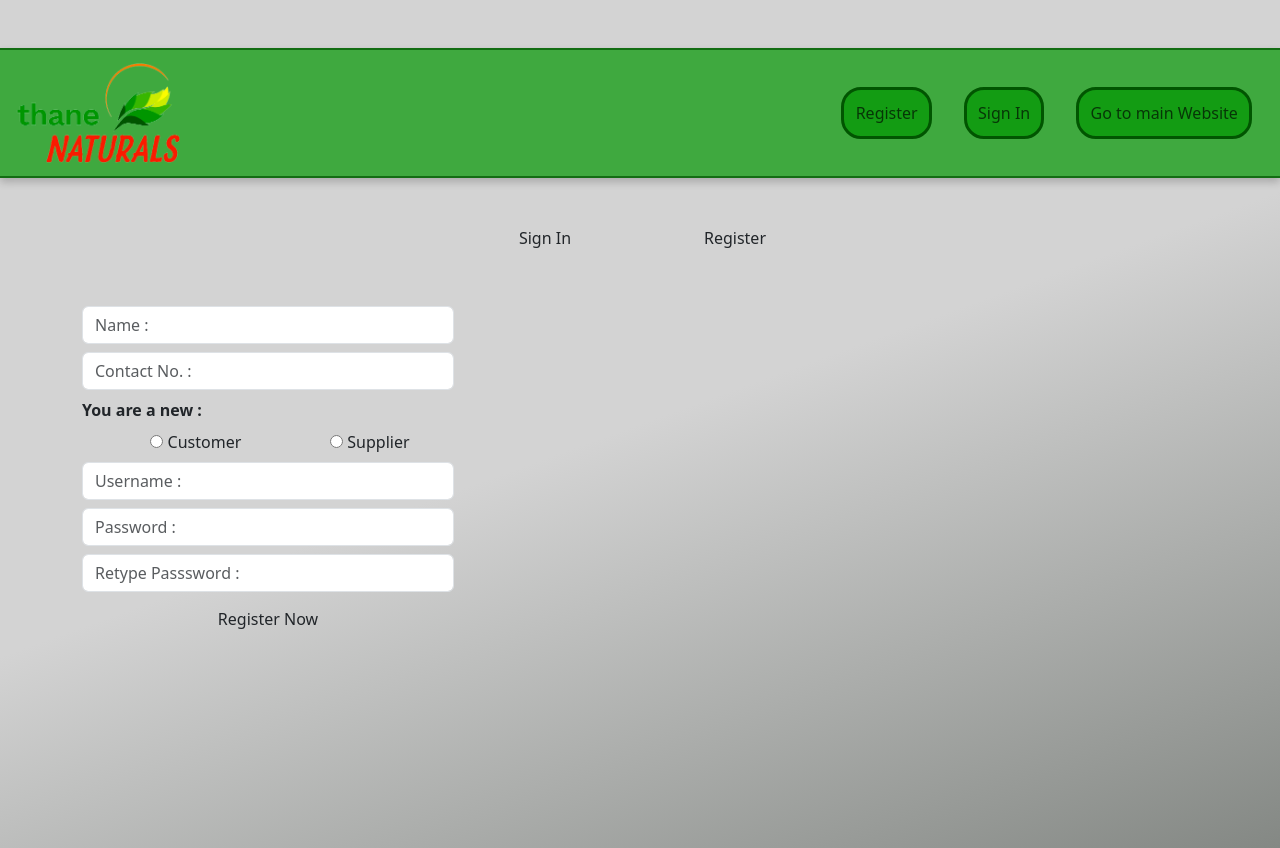
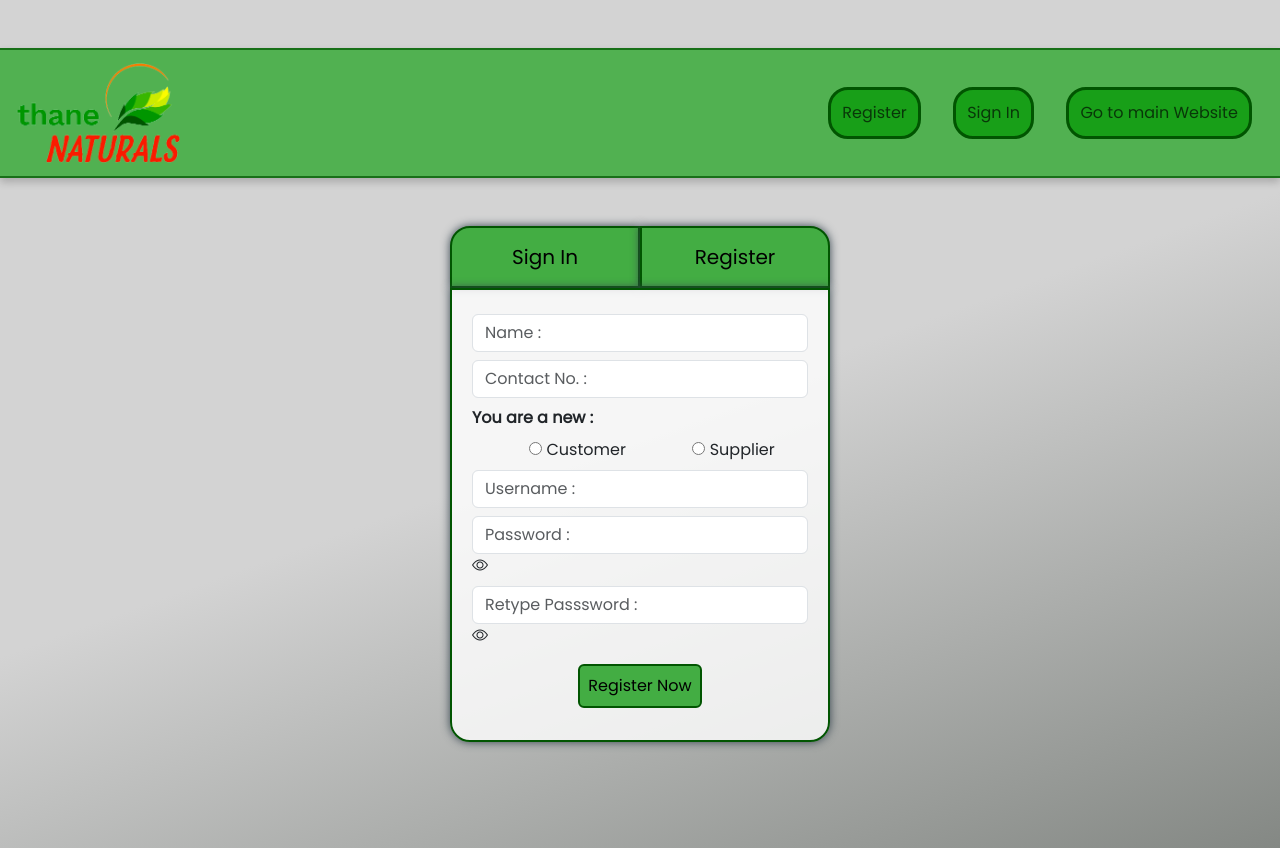
Before and after one commit to kittenknee/TNaturals, an Angular app: page /register in a window 1280 px wide. Built offline with nearby package versions, Linux system fonts and the light colour scheme.

Commit message:
Register page 3

```diff
--- a/src/app/homepage/navbar/navbar.component.scss
+++ b/src/app/homepage/navbar/navbar.component.scss
@@ -1,5 +1,5 @@
 .bg-color{
-    background-color: rgba(0,151,0,0.7);
+    background-color: rgba(67,173,67, 0.9);
     border-bottom: 2px solid rgba(1, 85, 1, 0.7);
     border-top: 2px solid rgba(1, 85, 1, 0.7);
     box-shadow: 0px 4px 8px rgba(0, 0, 0, 0.2);
--- a/src/app/homepage/register/register.component.html
+++ b/src/app/homepage/register/register.component.html
@@ -1,29 +1,31 @@
-<div class="container justify-content-center">
-    <div class="row mt-1 mt-md-5 my-2 justify-content-center">
-        <div class="col-6 col-md-2 text-center">
+<div class="container my-5 justify-content-center">
+    <div class="row mt-1 mt-md-5 justify-content-center top-menu">
+        <div class="col-6 col-md-2 text-center signin">
             <a class="nav-link" routerLink="/signin" routerLinkActive="">Sign In</a>
         </div>
-        <div class="col-6 col-md-2 text-center">
+        <div class="col-6 col-md-2 text-center reg">
             <a class="nav-link" routerLink="/register" routerLinkActive="">Register</a>
         </div>
     </div>
-    <div class="row mt-1 mt-md-5">
-        <form [formGroup]="registerForm" (ngSubmit)="onSubmit()" class="">
-            <div class="col-12 col-md-4 my-2">
+    <div class="row justify-content-center">
+        <div class="col-12 col-md-4">
+            <div class="row regForm">
+                <form [formGroup]="registerForm" (ngSubmit)="onSubmit()">
+                    <div class="col-12 col-md-12 my-2">
                         <input id="name" type="text" placeholder="Name :" class="form-control" formControlName="name" required>
                         <div *ngIf="registerForm.get('name')?.touched">
-                    <small *ngIf="registerForm.get('name')?.hasError('required')">* Name is required</small>
-                    <small *ngIf="registerForm.get('name')?.hasError('minlength') || registerForm.get('name')?.hasError('maxlength')">* Name should be between 5-25 characters</small>
+                            <small *ngIf="registerForm.get('name')?.hasError('required')"> <i class="bi bi-exclamation-triangle-fill"></i> Name is required</small>
+                            <small *ngIf="registerForm.get('name')?.hasError('minlength') || registerForm.get('name')?.hasError('maxlength')"> <i class="bi bi-exclamation-triangle-fill"></i> Name should be between 5-25 characters</small>
                         </div>
                     </div>
-            <div class="col-12 col-md-4 my-2">
+                    <div class="col-12 col-md-12 my-2">
                         <input id="contact" type="text" placeholder="Contact No. :" class="form-control" formControlName="contact">
                         <div *ngIf="registerForm.get('contact')?.touched">
-                    <small *ngIf="registerForm.get('contact')?.hasError('required')">* Contact is required</small>
-                    <small *ngIf="registerForm.get('contact')?.hasError('pattern')">* Please enter a valid contact</small>
+                            <small *ngIf="registerForm.get('contact')?.hasError('required')"><i class="bi bi-exclamation-triangle-fill"></i> Contact is required</small>
+                            <small *ngIf="registerForm.get('contact')?.hasError('pattern')"><i class="bi bi-exclamation-triangle-fill"></i> Please enter a valid contact</small>
                         </div>
                     </div>
-            <div class="col-12 col-md-4 my-2">
+                    <div class="col-12 col-md-12 my-2">
                         <label class="form-label" for="radio"><b>You are a new :</b></label>
                         <div class="form-check d-flex justify-content-around">
                             <label>
@@ -34,47 +36,49 @@
                             </label>
                         </div>
                         <div *ngIf="registerForm.get('type')?.touched">
-                    <small *ngIf="registerForm.get('type')?.hasError('required')">* User type is required</small>
-                    <!-- <small *ngIf="registerForm.get('type')?.hasError('pattern')">* Please enter a valid contact</small> -->
+                            <small *ngIf="registerForm.get('type')?.hasError('required')"><i class="bi bi-exclamation-triangle-fill"></i> User type is required</small>
                         </div>
                     </div>
-            <div class="col-12 col-md-4 my-2">
+                    <div class="col-12 col-md-12 my-2">
                         <input id="uname" type="text" placeholder="Username :" class="form-control" formControlName="uname" required>
                         <div *ngIf="registerForm.get('uname')?.touched">
-                    <small *ngIf="registerForm.get('uname')?.hasError('required')">* Name is required</small>
-                    <small *ngIf="registerForm.get('uname')?.hasError('minlength') || registerForm.get('uname')?.hasError('maxlength')">* Username should be between 5-25 characters</small>
+                            <small *ngIf="registerForm.get('uname')?.hasError('required')"><i class="bi bi-exclamation-triangle-fill"></i> Username is required</small>
+                            <small *ngIf="registerForm.get('uname')?.hasError('minlength') || registerForm.get('uname')?.hasError('maxlength')"><i class="bi bi-exclamation-triangle-fill"></i> Username should be between 5-25 characters</small>
                         </div>
                     </div>
-            <div class="col-12 col-md-4 my-2">
-                <input id="pword" type="password" placeholder="Password :" class="form-control" formControlName="pword" required>
+                    <div class="col-12 col-md-12 my-2 d-grid">
+                        <input id="pword" type="password" placeholder="Password :" class="form-control" formControlName="pword" required><i class="bi bi-eye" *ngIf="viewPword" (click)="viewPass()"></i><i class="bi bi-eye-slash" *ngIf="!viewPword" (click)="hidePass()"></i>
                         <div *ngIf="registerForm.get('pword')?.touched">
-                    <small *ngIf="registerForm.get('pword')?.hasError('required')">* Name is required</small>
-                    <small *ngIf="registerForm.get('pword')?.hasError('minlength') || registerForm.get('pword')?.hasError('maxlength')">* Password should be between 5-25 characters</small>
+                            <small *ngIf="registerForm.get('pword')?.hasError('required')"><i class="bi bi-exclamation-triangle-fill"></i> Password is required</small>
+                            <small *ngIf="registerForm.get('pword')?.hasError('minlength') || registerForm.get('pword')?.hasError('maxlength')"><i class="bi bi-exclamation-triangle-fill"></i> Password should be between 5-25 characters</small>
                         </div>
                     </div>
-            <div class="col-12 col-md-4 my-2">
-                <input id="pword1" type="password" placeholder="Retype Passsword :" class="form-control" formControlName="pword1" required>
+                    <div class="col-12 col-md-12 my-2">
+                        <input id="pword1" type="password" placeholder="Retype Passsword :" class="form-control" formControlName="pword1" required><i class="bi bi-eye" *ngIf="viewRPword" (click)="viewRPass()"></i><i class="bi bi-eye-slash" *ngIf="!viewRPword" (click)="hideRPass()"></i>
                         <div *ngIf="registerForm.get('pword1')?.touched">
-                    <small *ngIf="registerForm.get('pword1')?.hasError('required')">* Name is required</small>
-                    <small *ngIf="registerForm.get('pword1')?.hasError('minlength') || registerForm.get('pword1')?.hasError('maxlength')">* Retyped password should be between 5-25 characters</small>
-                    <small *ngIf="registerForm.get('pword1')?.value !== registerForm.get('pword')?.value">* Retyped password doesn't match password</small>
+                            <small *ngIf="registerForm.get('pword1')?.hasError('required')"><i class="bi bi-exclamation-triangle-fill"></i> Retyped password is required</small>
+                            <small *ngIf="registerForm.get('pword1')?.hasError('minlength') || registerForm.get('pword1')?.hasError('maxlength')"><i class="bi bi-exclamation-triangle-fill"></i> Retyped password should be between 5-25 characters</small>
+                            <small *ngIf="registerForm.get('pword1')?.value !== registerForm.get('pword')?.value"><i class="bi bi-exclamation-triangle-fill"></i> Retyped password doesn't match password</small>
                         </div>
                     </div>
-            <div class="col-12 col-md-4 my-2 text-center">
-                <button class="btn" type="submit">Register Now</button>
+                    <div class="col-12 col-md-12 my-3 text-center">
+                        <button class="btn btnSubmit" type="submit">Register Now</button>
                     </div>
                 </form>
             </div>
         </div>
 
+    </div>
+</div>
+
 <!-- Response Toast -->
 <div class="toast-container">
-    <div id="registerResponseToast" class="toast" role="alert" aria-live="assertive" aria-atomic="true">
-      <div class="toast-header" style="float: right;">
-        <button type="button" class="btn-close" data-bs-dismiss="toast" aria-label="Close"></button>
-      </div>
+    <div id="registerResponseToast" class="toast d-flex justify-content-between" role="alert" aria-live="assertive" aria-atomic="true">
         <div class="toast-body">
           {{ toastmessage }}
+        </div>
+      <div class="toast-header">
+        <button type="button" class="btn-close" data-bs-dismiss="toast" aria-label="Close"></button>
       </div>
     </div>
 </div>
--- a/src/app/homepage/register/register.component.scss
+++ b/src/app/homepage/register/register.component.scss
@@ -0,0 +1,39 @@
+.container{
+    .top-menu{
+        .col-6{
+            border: 2px solid rgb(1, 85, 1);
+            background-color: rgb(67,173,67);
+            box-shadow: 0 0 10px #36454F;
+            padding: .7em .5em;
+            font-size: 20px;
+            color: #000;
+        }
+        .signin{
+            border-radius: 20px 0 0 0;
+        }
+        .reg{
+            border-radius: 0 20px 0 0;
+        }
+    }
+    .row{
+        .col-12{
+            .regForm{
+                padding: 1em .5em;
+                background-color: rgba(255, 255, 255, 0.8);
+                border: 2px solid rgb(1, 85, 1);
+                // border-top: none !important;
+                border-radius: 0 0 20px 20px;
+                box-shadow: 0 0 10px #36454F;
+                small{
+                    color: #f00;
+                }
+                .btnSubmit{
+                    padding: .5em .5em;
+                    border: 2px solid rgb(1, 85, 1);
+                    background-color: rgb(67,173,67);
+                    color: #000;
+                }
+            }
+        }
+    }
+}
--- a/src/app/homepage/register/register.component.ts
+++ b/src/app/homepage/register/register.component.ts
@@ -2,7 +2,8 @@ import { Component, OnInit } from '@angular/core';
 import { CommonModule } from '@angular/common';
 import { ReactiveFormsModule, FormGroup, FormControl, FormBuilder, Validators } from '@angular/forms';
 import { RouterOutlet, RouterLink, RouterLinkActive } from '@angular/router';
-import { NavbarComponent } from '../navbar/navbar.component';
+// import { PhpCommandsService } from '../../php-executions/php-commands.service';
+import { HttpClientModule } from '@angular/common/http';
 
 declare var bootstrap: any;
 
@@ -12,24 +13,59 @@ declare var bootstrap: any;
   imports: [
     CommonModule,
     ReactiveFormsModule,
-    NavbarComponent,
     RouterOutlet,
     RouterLink,
-    RouterLinkActive
+    RouterLinkActive,
+    HttpClientModule
   ],
   templateUrl: './register.component.html',
   styleUrl: './register.component.scss'
 })
 export class RegisterComponent implements OnInit {
+  viewPword = true;
+  viewRPword = true;
   registerForm!: FormGroup;
   toastmessage!: string;
 
   constructor(private fb: FormBuilder){}
 
+  viewPass(){
+    const x = document.getElementById("pword") as HTMLInputElement;
+    x.type = "text";
+    this.viewPword = false;
+  }
+  hidePass(){
+    const x = document.getElementById("pword") as HTMLInputElement;
+    x.type = "password";
+    this.viewPword = true;
+  }
+
+  viewRPass(){
+    const x = document.getElementById("pword1") as HTMLInputElement;
+    x.type = "text";
+    this.viewRPword = false;
+  }
+
+  hideRPass(){
+    const x = document.getElementById("pword1") as HTMLInputElement;
+    x.type = "password";
+    this.viewRPword = true;
+  }
+
   onSubmit(){
     if(this.registerForm.valid){
       console.table(this.registerForm.value);
       // Add more functions here
+      const regFormData = new FormData();
+      regFormData.append('name', this.registerForm.value.name);
+      regFormData.append('contact', this.registerForm.value.contact);
+      regFormData.append('type', this.registerForm.value.type);
+      regFormData.append('uname', this.registerForm.value.uname);
+      regFormData.append('pword', this.registerForm.value.pword);
+      regFormData.append('pword1', this.registerForm.value.pword1);
+
+      // this.phpQueries.registerUser(regFormData);
+
       this.toast("some data");
       this.registerForm.reset();
     }
--- a/src/styles.scss
+++ b/src/styles.scss
@@ -2,10 +2,16 @@
 
 // Bootstrap CSS link
 @import "bootstrap/scss/bootstrap";
+// Bootstrap icons link
+@import url("https://cdn.jsdelivr.net/npm/bootstrap-icons@1.11.2/font/bootstrap-icons.min.css");
+
+// Font family - Poppins
+@import url('https://fonts.googleapis.com/css2?family=Inter+Tight:wght@100;400&family=Poppins&display=swap');
 
 body{
     min-height: 100vh;
     background: linear-gradient(160deg, #D3D3D3, #D3D3D3, #848884);
+    font-family: 'Poppins';
 }
 
 ::-webkit-scrollbar{
```
Also changed, not shown: src/app/php-executions/php-commands.service.ts (added, +18 -0 lines), 2 other files (tests, documents, lock files or other folders). Lines whose indentation alone changed are shown as unchanged.
